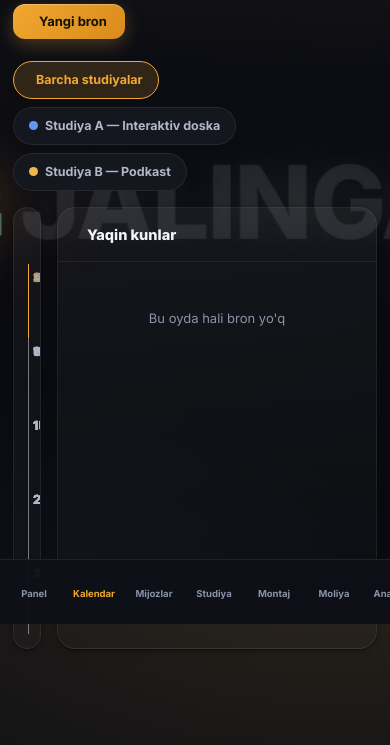
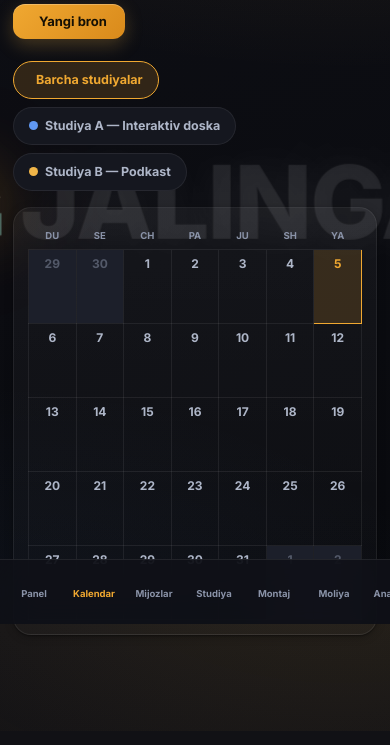
Before and after one commit to vasilakhadjimatova-stack/Jalinga-studio, a Flask app: page /calendar in a window 390 px wide. Shown: the part 220-965 px from the top of the page. After the commit the page ends 929 px from the top, so only its background shows below. Run offline with Flask 3, Linux system fonts and the light colour scheme; the visitor is signed in with stand-in values (Sample User, id 1); data that the repository does not hold is empty; some libraries are stand-ins or nearby versions.

Commit message:
Kalendar: mobil-optimal + modal scroll tuzatildi
1) Modal scroll (base.html) — uzun oyna endi butun bo'lib scroll bo'ladi
   (align-items:flex-start + overlay overflow + margin:auto). «Bron qilish»
   kabi pastdagi tugmalarga har doim yetib boriladi (telefonда ham).
2) «Yaqin kunlar» paneli telefonда yashiriladi — kalendarni siqmasin
   (320px panel 375px ekranда deyarli hammasini egallardi).
3) Mobil kalendar: bitta ustun, to'liq kenglik, gorizontal scroll yo'q;
   bronlar rangli nuqta (iOS uslubi). Kunni bosganда o'sha kunning bronlari
   ro'yxati chiqadi (kim/qachon/studiya) + «Shu kunga yangi bron».
   Kompyuterда eski 2-ustunli ko'rinish o'zgarmaydi.

97 test o'tadi.

Co-Authored-By: Claude Opus 4.8 <noreply@anthropic.com>
Claude-Session: https://claude.ai/code/session_01CCJjcapJMEBKJNXGXofL5r

```diff
--- a/templates/base.html
+++ b/templates/base.html
@@ -261,12 +261,16 @@ html[data-theme="marble"] .feed-item:hover{background:rgba(38,32,20,.03)}
 @keyframes slideIn{from{transform:translateX(36px);opacity:0}to{transform:none;opacity:1}}
 
 /* ── MODAL ── */
+/* align-items:flex-start + overlay overflow → uzun modal butun bo'lib
+   scroll bo'ladi; modal'да margin:auto qisqasini markazlashtiradi. Shu bilan
+   pastdagi tugmaga (masalan «Bron qilish») har doim yetib boriladi (mobil). */
 .modal-ov{position:fixed;inset:0;background:rgba(5,7,10,.62);z-index:500;display:none;
-  align-items:center;justify-content:center;padding:16px;
+  align-items:flex-start;justify-content:center;padding:16px;overflow-y:auto;
+  -webkit-overflow-scrolling:touch;
   backdrop-filter:blur(5px);-webkit-backdrop-filter:blur(5px)}
 .modal-ov.open{display:flex}
 .modal{background:var(--surface);border:1px solid var(--line);border-radius:20px;max-width:470px;
-  width:100%;padding:24px;max-height:92vh;overflow-y:auto;box-shadow:var(--sh3);
+  width:100%;padding:24px;margin:auto;box-shadow:var(--sh3);
   animation:fadeUp .3s var(--ease)}
 .modal-title{font-weight:800;font-size:16.5px;display:flex;align-items:center;gap:9px;margin-bottom:4px}
 .modal-title i{color:var(--brand)}
--- a/templates/calendar_month.html
+++ b/templates/calendar_month.html
@@ -27,6 +27,28 @@
 .ce-gray{background:var(--surface2);color:var(--txt2)}
 .cal-stats{display:flex;gap:14px;flex-wrap:wrap;font-size:12px;color:var(--txt2);font-weight:600;align-items:center}
 .cal-stats b{color:var(--txt);font-weight:800}
+/* Kalendar joylashuvi: kompyuterда 2 ustun (kalendar + Yaqin kunlar) */
+.cal-layout{display:grid;grid-template-columns:1fr 320px;gap:16px}
+/* ═══ TELEFON: bitta ustun, «Yaqin kunlar» yo'q, kalendar to'liq kenglikда ═══ */
+@media(max-width:820px){
+  .cal-layout{grid-template-columns:1fr}
+  .cal-side{display:none}
+  #calFull .card-bd{padding:6px;overflow-x:visible}
+  .cal{table-layout:fixed}
+  .cal th{padding:6px 2px;font-size:9.5px;letter-spacing:0}
+  .cal td{height:auto;min-height:64px;padding:4px 3px}
+  .cal-day{font-size:12px;margin-bottom:3px;text-align:center}
+  /* Chip matnini yashirib, faqat rangli nuqta — kun katagi tiqilib ketmasin */
+  .cal-ev{font-size:0;padding:0;height:7px;margin:0 auto 3px;width:7px;
+    border-radius:50%;border-left:0;display:block}
+  .cal-ev.ce-green{background:var(--green)}.cal-ev.ce-amber{background:var(--amber)}
+  .cal-ev.ce-red{background:var(--red)}.cal-ev.ce-blue{background:var(--blue)}
+  .cal-ev.ce-gray{background:var(--txt3)}
+}
+/* Chip nuqtalarini bir qatorда terish (mobil) */
+@media(max-width:820px){
+  .cal td{position:relative}
+}
 /* ═══ TO'LIQ EKRAN (fullscreen) — chiroyli katta kalendar ═══ */
 #calFull{position:relative}
 .cal-fsbar{display:none}
@@ -129,7 +151,7 @@ html[data-theme="marble"] #calFull:fullscreen{background:
   {% endfor %}
 </div>
 
-<div class="grid" style="grid-template-columns:1fr 320px;gap:16px">
+<div class="cal-layout">
   <div class="card" id="calFull" style="margin:0">
     <div class="card-bd" style="padding:14px;overflow-x:auto">
       <!-- Faqat to'liq ekranда ko'rinadigan yuqori panel -->
@@ -151,7 +173,7 @@ html[data-theme="marble"] #calFull:fullscreen{background:
           <tr>
             {% for d in week %}
             <td class="{% if not d.in_month %}out{% endif %} {% if d.is_today %}today{% endif %}"
-                onclick="mcBook('{{ d.iso }}', event)" title="Shu kunga bron qilish">
+                onclick="mcDayTap('{{ d.iso }}', event)" title="Kun — bronlar / yangi bron">
               <div class="cal-day">{{ d.day }}</div>
               {% for it in d.evs[:4] %}
               <span class="cal-ev ce-{{ it.color }}" style="border-left-color:{{ it.scolor }}"
@@ -170,7 +192,7 @@ html[data-theme="marble"] #calFull:fullscreen{background:
     </div>
   </div>
 
-  <div class="card" style="margin:0">
+  <div class="card cal-side" style="margin:0">
     <div class="card-hd"><div class="card-title"><i class="icon-list"></i> Yaqin kunlar</div></div>
     <div style="padding:0;max-height:560px;overflow-y:auto">
       {% for a in agenda %}
@@ -226,6 +248,16 @@ html[data-theme="marble"] #calFull:fullscreen{background:
       <a class="btn btn-out btn-sm" id="bkCard" href="#" style="width:100%;justify-content:center">
         <i class="icon-id-card"></i> Mijoz kartasi — paket / balans</a>
     </div>
+  </div>
+</div>
+
+<!-- Kun agenda (telefon) — o'sha kunning bronlari -->
+<div class="modal-ov" id="m-day" onclick="if(event.target===this)this.classList.remove('open')">
+  <div class="modal">
+    <div class="modal-title"><i class="icon-calendar-days"></i> <span id="md-title">Kun</span></div>
+    <div id="md-list" style="margin:8px 0 14px;display:flex;flex-direction:column;gap:6px"></div>
+    <button class="btn btn-gold" id="md-add" style="width:100%;justify-content:center">
+      <i class="icon-plus"></i> Shu kunga yangi bron</button>
   </div>
 </div>
 
@@ -353,6 +385,38 @@ function mcBook(iso, e){
   document.getElementById('m-book').classList.add('open');
 }
 
+function _esc(s){ var d=document.createElement('div'); d.textContent=s==null?'':s; return d.innerHTML; }
+
+/* Kun bosildi. Telefonда o'sha kunning bronlari ro'yxati; bo'sh bo'lsa yoki
+   kompyuterда — to'g'ridan-to'g'ri yangi bron. */
+function mcDayTap(iso, e){
+  if(e && e.target && e.target.closest('.cal-ev')) return;   // nuqta/chip — o'z ishlovi
+  var isMobile = window.matchMedia('(max-width:820px)').matches;
+  var items = Object.keys(BK).map(function(k){return BK[k];})
+                .filter(function(b){ return b.date === iso; });
+  if(isMobile && items.length){ mcDay(iso, items); }
+  else { mcBook(iso); }
+}
+
+/* Kun agenda popup'i (telefon) — bronlar ro'yxati + «Yangi bron» */
+function mcDay(iso, items){
+  items.sort(function(a,b){ return (a.start||'').localeCompare(b.start||''); });
+  document.getElementById('md-title').textContent = iso;
+  document.getElementById('md-list').innerHTML = items.map(function(b){
+    return '<div class="feed-item" style="cursor:pointer;border-radius:12px" '+
+      'onclick="document.getElementById(\'m-day\').classList.remove(\'open\');mcShow('+b.id+')">'+
+      '<span style="width:10px;height:10px;border-radius:50%;background:'+b.scolor+';flex:0 0 auto"></span>'+
+      '<div style="flex:1;min-width:0"><div style="font-weight:700;font-size:13px">'+
+      b.start+'–'+b.end+' · '+_esc(b.teacher)+'</div>'+
+      '<div style="font-size:11px;color:var(--txt3)">'+_esc(b.studio)+' · '+_esc(b.status_label)+'</div>'+
+      '</div><i class="icon-chevron-right" style="color:var(--txt3)"></i></div>';
+  }).join('');
+  document.getElementById('md-add').onclick = function(){
+    document.getElementById('m-day').classList.remove('open'); mcBook(iso);
+  };
+  document.getElementById('m-day').classList.add('open');
+}
+
 /* Mijoz rejimi: mavjud (select) ↔ yangi (ism/telefon) */
 function mcClientMode(m){
   var isNew = (m === 'new');
```
